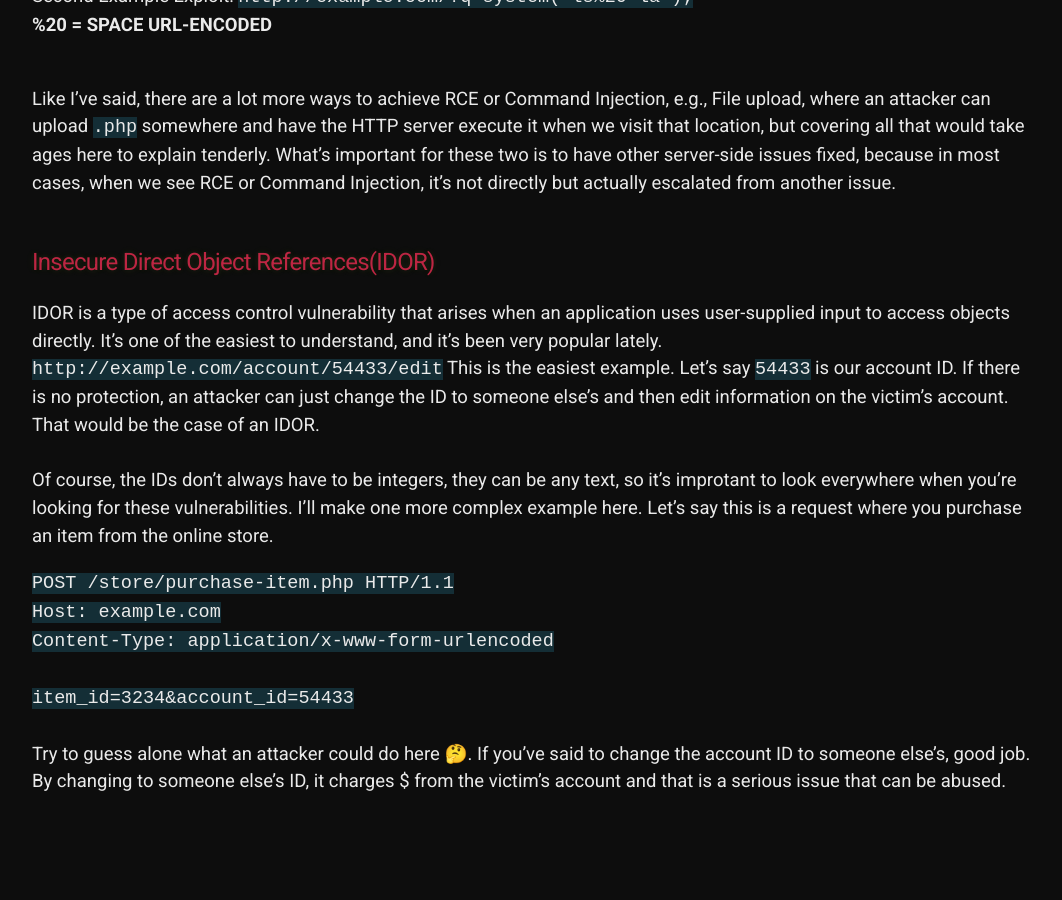
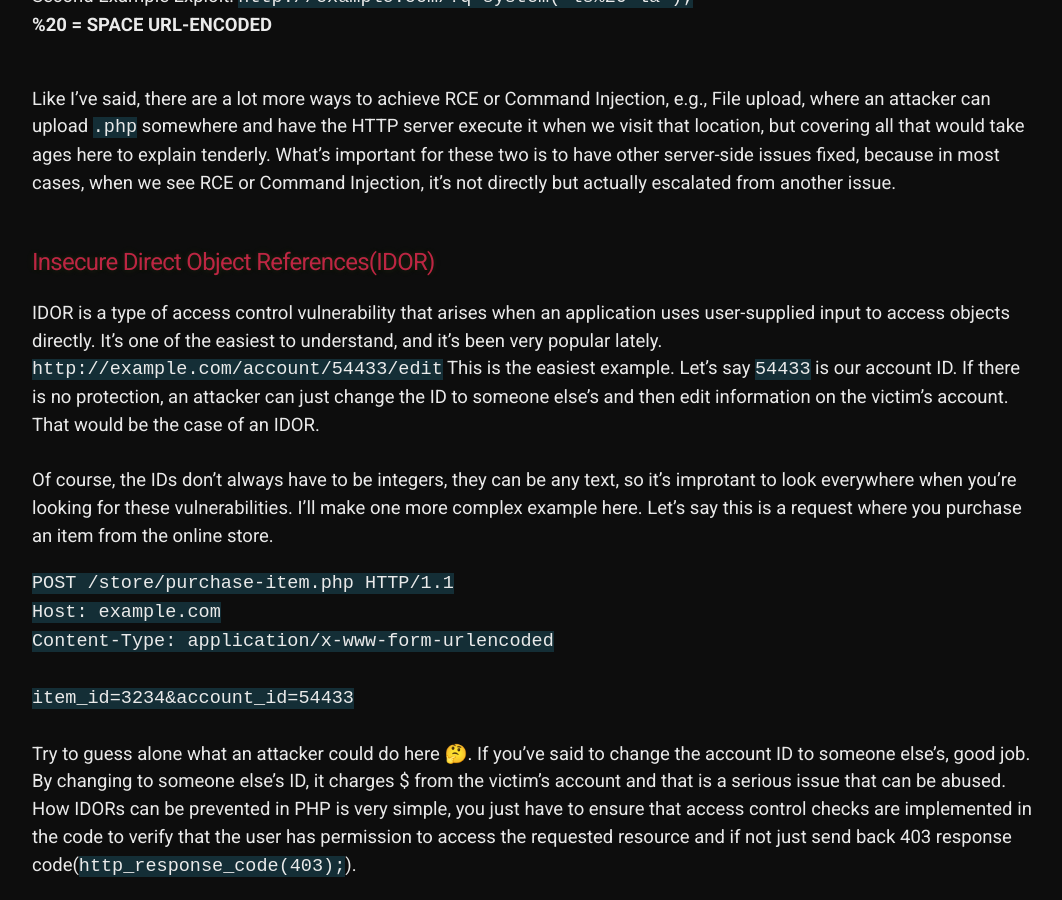
Before and after one commit to 20kilograma/blog, a Jekyll site: the page built from php-sec.md, in a window 1280 px wide and 900 px high, scrolled down 12633 px. Shown: the whole window, without its empty margins (108-1170 px from the left). Built offline with Jekyll 4.4.1, drawn with Linux system fonts in a browser that asks for light colours; some web fonts are replaced; our own code applies the rules of GitHub Pages for plain Markdown files; before the commit the page ends 13449 px from its top, so only the background shows below that.

Commit message:
Update php-sec.md

```diff
--- a/php-sec.md
+++ b/php-sec.md
@@ -249,4 +249,5 @@ Content-Type: application/x-www-form-urlencoded<br><br>
 item_id=3234&account_id=54433<br>
 </code>
 <br>
-Try to guess alone what an attacker could do here 🤔. If you've said to change the account ID to someone else's, good job. By changing to someone else's ID, it charges $ from the victim's account and that is a serious issue that can be abused.
+Try to guess alone what an attacker could do here 🤔. If you've said to change the account ID to someone else's, good job. By changing to someone else's ID, it charges $ from the victim's account and that is a serious issue that can be abused. <br>
+How IDORs can be prevented in PHP is very simple, you just have to ensure that access control checks are implemented in the code to verify that the user has permission to access the requested resource and if not just send back 403 response code(<code>http_response_code(403);</code>).
```
